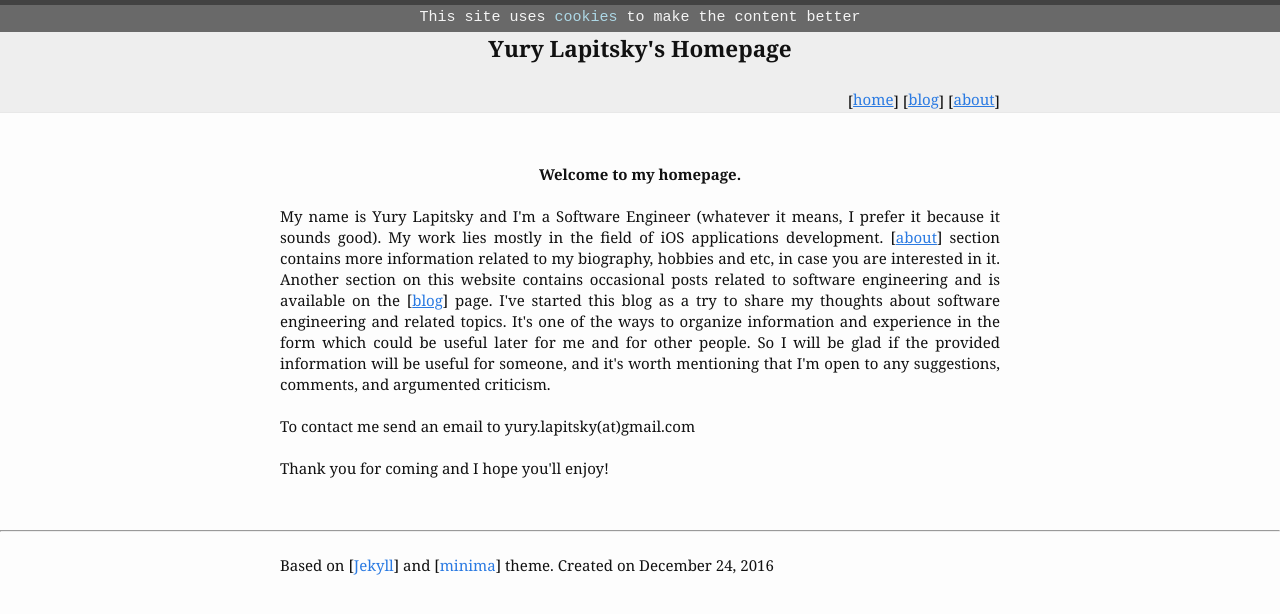
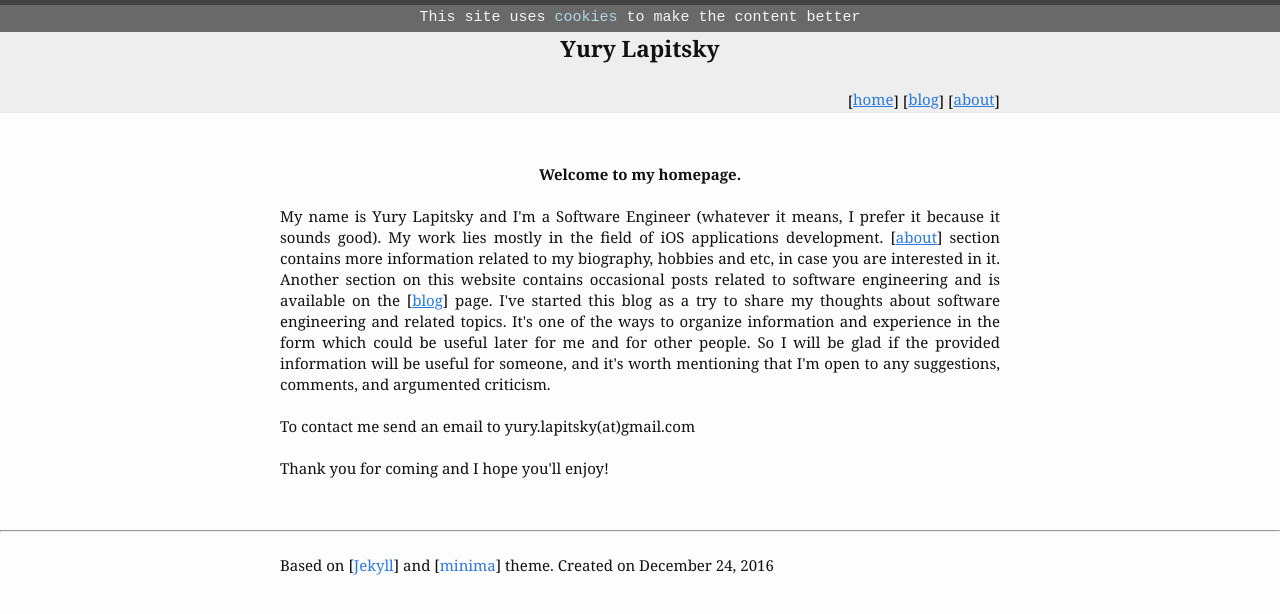
Before and after one commit to skyylex/skyylex.github.io, a Jekyll site: the page built from index.md, in a window 1280 px wide. Shown: the top 614 px of the page. Built offline with Jekyll 4.4.1, drawn with Linux system fonts in a browser that asks for light colours; part of the change alters nothing that is shown.

Commit message:
Changing title / description settings for the website

```diff
--- a/_config.yml
+++ b/_config.yml
@@ -13,9 +13,9 @@
 # you will see them accessed via {{ site.title }}, {{ site.email }}, and so on.
 # You can create any custom variable you would like, and they will be accessible
 # in the templates via {{ site.myvariable }}.
-title: "Yury Lapitsky's Homepage"
+title: "Yury Lapitsky"
 email: yury.lapitsky@gmail.com
-description: ""
+description: "Various articles about software engineering in general and in iOS / OS X particularly"
 baseurl: "" # the subpath of your site, e.g. /blog
 url: "https://yurylapitsky.com" # the base hostname & protocol for your site, e.g. http://example.com
 
```
